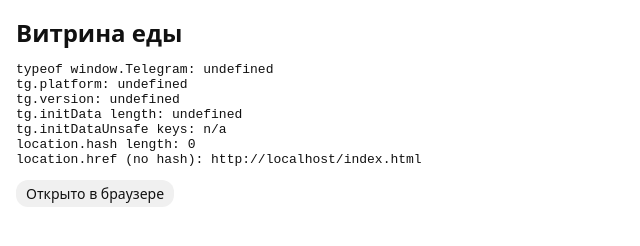
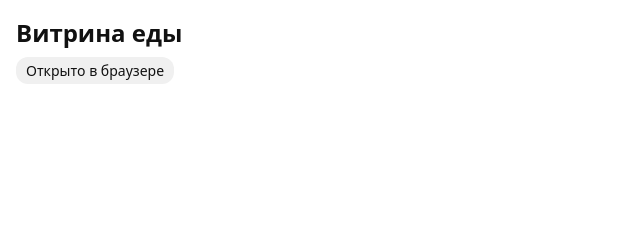
Before and after one commit to cypher70/twa-food-showcase, a plain HTML site: page index.html in a window 1280 px wide. Shown: the whole page, without its empty margins (0-640 px from the left). Drawn offline with Linux system fonts and the light colour scheme.

Commit message:
Fix hidden browser note, remove debug
Co-Authored-By: Claude Sonnet 5.5 <noreply@anthropic.com>

```diff
--- a/app.js
+++ b/app.js
@@ -8,14 +8,3 @@ if (tg) {
 if (!tg || !tg.initData) {
   document.getElementById('browser-note').hidden = false;
 }
-
-// TEMP-DEBUG: remove together with <pre id="debug"> in index.html
-document.getElementById('debug').textContent = [
-  'typeof window.Telegram: ' + typeof window.Telegram,
-  'tg.platform: ' + tg?.platform,
-  'tg.version: ' + tg?.version,
-  'tg.initData length: ' + tg?.initData?.length,
-  'tg.initDataUnsafe keys: ' + (tg ? Object.keys(tg.initDataUnsafe || {}).join(', ') : 'n/a'),
-  'location.hash length: ' + location.hash.length,
-  'location.href (no hash): ' + location.href.split('#')[0],
-].join('\n');
--- a/index.html
+++ b/index.html
@@ -10,7 +10,6 @@
 <body>
   <main>
     <h1>Витрина еды</h1>
-    <pre id="debug"></pre> <!-- TEMP-DEBUG -->
     <p id="browser-note" class="note" hidden>Открыто в браузере</p>
   </main>
   <script src="app.js"></script>
--- a/style.css
+++ b/style.css
@@ -18,6 +18,10 @@ h1 {
   font-size: 24px;
 }
 
+[hidden] {
+  display: none;
+}
+
 .note {
   display: inline-block;
   margin: 0;
```
